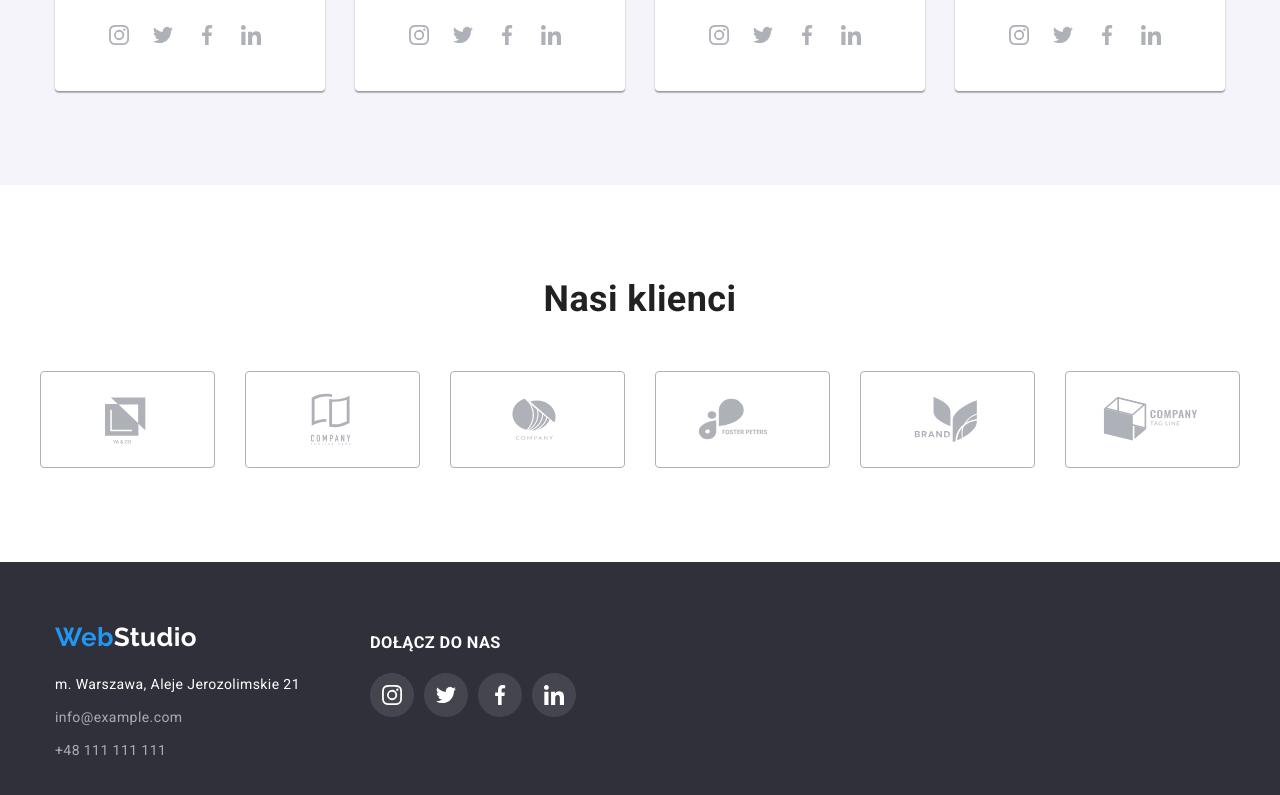
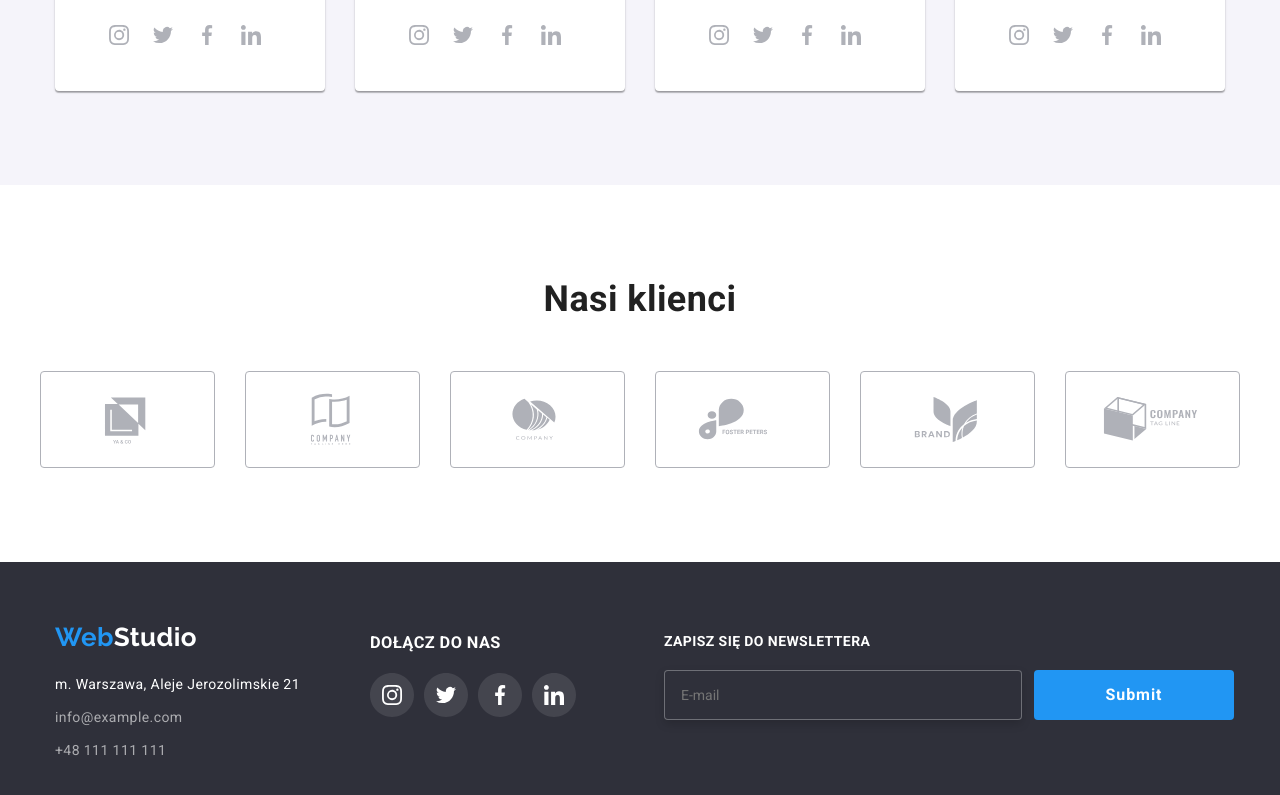
Before and after one commit to Dawidos12352/goit-markup-hw-06, a plain HTML site: page index.html in a window 1280 px wide. Shown: the part 2206-3001 px from the top of the page. Drawn offline with Linux system fonts and the light colour scheme.

Commit message:
add footer newsletter

```diff
--- a/css/styles.css
+++ b/css/styles.css
@@ -277,6 +277,51 @@ button:active {
 }
 .footer__icon {
   margin-right: 10px;
+}
+.newsletter {
+  font-weight: 700;
+  line-height: 1.14;
+  text-transform: uppercase;
+  color: var(--brand-color2);
+  margin-top: 12px;
+  margin-left: 78px;
+}
+.newsletter__box {
+  display: flex;
+  flex-direction: row;
+}
+.newsletter__title {
+  display: flex;
+  flex-direction: column;
+}
+.newsletter__item {
+  margin-top: 20px;
+  width: 358px;
+  height: 50px;
+  border: 1px solid rgba(255, 255, 255, 0.3);
+  filter: drop-shadow(0px 4px 4px rgba(0, 0, 0, 0.15));
+  border-radius: 4px;
+  background: var(--background-color);
+  color: rgba(255, 255, 255, 0.6);
+  padding-left: 16px;
+}
+.newsletter__btn {
+  background-color: var(--active-color);
+  color: var(--brand-color2);
+  margin-top: 36px;
+  margin-left: 12px;
+  width: 200px;
+  height: 50px;
+  letter-spacing: 0.06em;
+  font-weight: 700;
+  font-size: 16px;
+  line-height: 1.88;
+}
+.newsletter__btn:focus,
+.newsletter__btn:hover,
+.newsletter__btn:active {
+  transition-duration: 250ms;
+  animation-timing-function: cubic-bezier(0.4, 0, 0.2, 1);
 }
 
 /*banner*/
--- a/index.html
+++ b/index.html
@@ -402,6 +402,16 @@
           </li>
         </ul>
       </div>
+      <div class="newsletter">
+        <form class="newsletter__box" name="signup_form" autocomplete="on" novalidate>
+          <label class="newsletter__title">
+            zapisz się do newslettera
+            <input class="newsletter__item" type="email" name="email" placeholder="E-mail" />
+          </label>
+          <button class="newsletter__btn" type="submit">Submit</button>
+        </form>
+
+      </div>
     </div>
   </footer>
 
```
